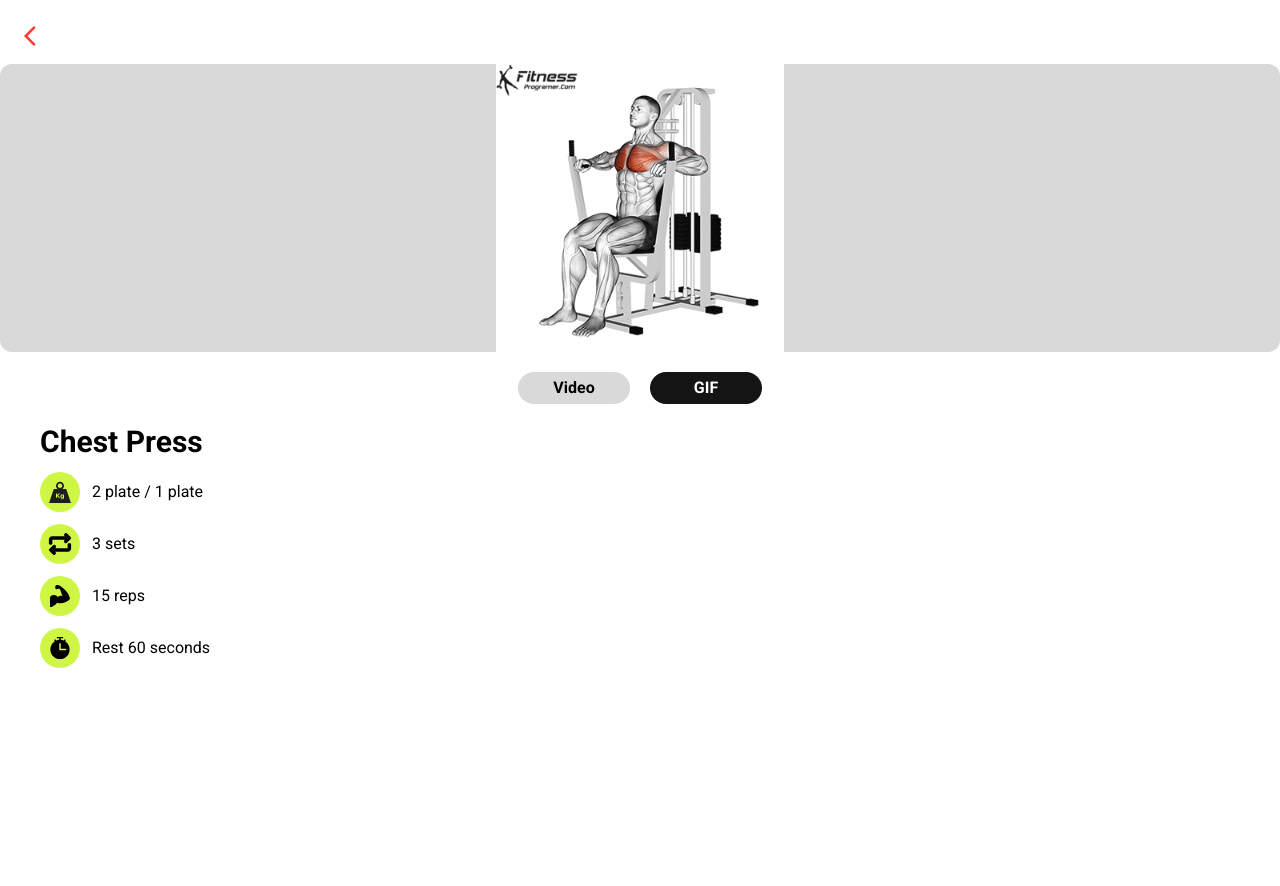
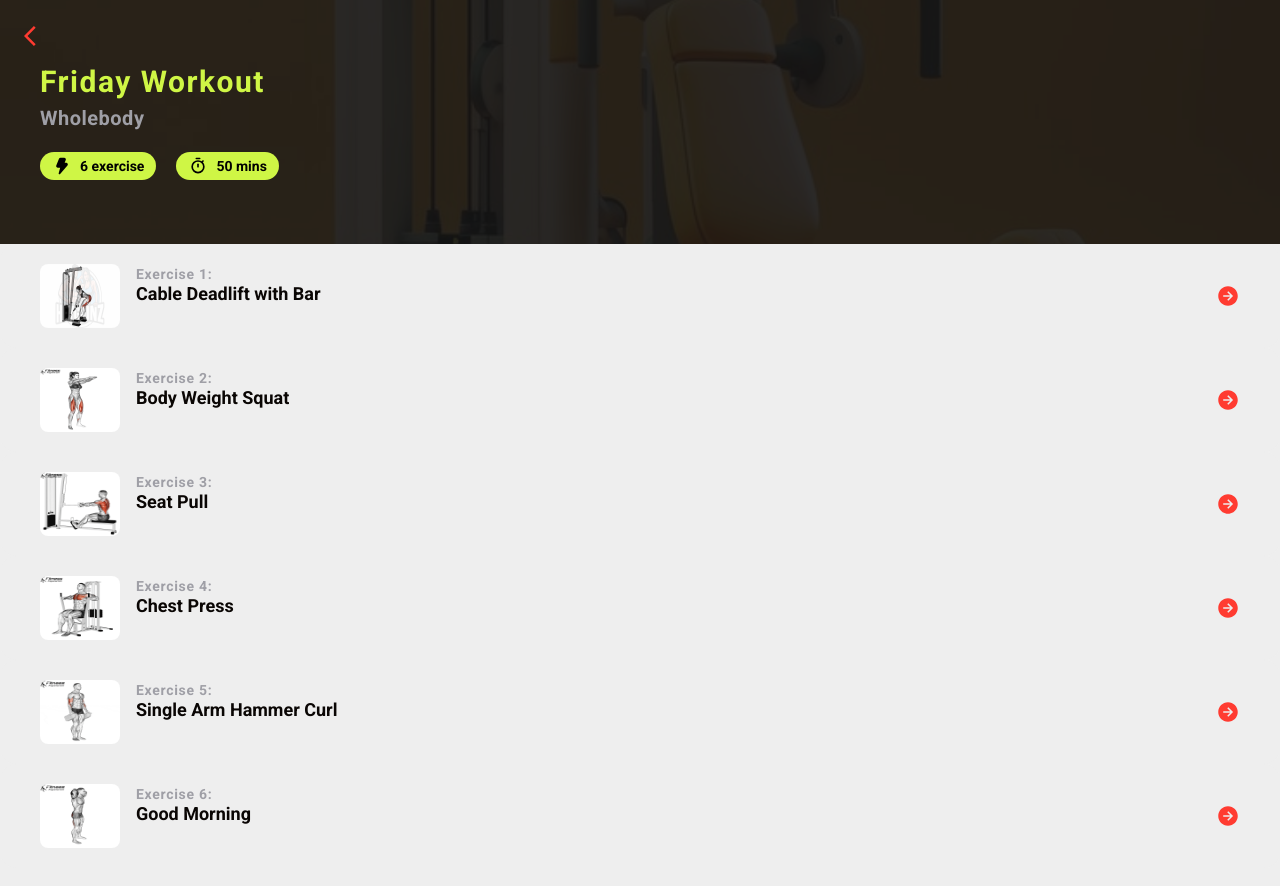
Before and after one commit to anderutan/home-workout-plan, a React (Vite) app: page /Friday in a window 1280 px wide. Shown: the top 886 px of the page. Before the commit the page ends 800 px from the top, so only its background shows below. Built offline with nearby package versions, Linux system fonts and the light colour scheme.

Commit message:
update '/' and '/:day' page

```diff
--- a/package.json
+++ b/package.json
@@ -12,7 +12,8 @@
   "dependencies": {
     "react": "^18.2.0",
     "react-dom": "^18.2.0",
-    "react-icons": "^5.1.0"
+    "react-icons": "^5.1.0",
+    "react-router-dom": "^6.23.0"
   },
   "devDependencies": {
     "@types/react": "^18.2.66",
--- a/src/App.jsx
+++ b/src/App.jsx
@@ -1,15 +1,25 @@
 import ExercisePage from './pages/ExercisePage';
 import MainPage from './pages/MainPage';
 import WorkoutListPage from './pages/WorkoutListPage';
+import MainLayout from './layouts/MainLayout';
+import {
+  Route,
+  createBrowserRouter,
+  createRoutesFromElements,
+  RouterProvider,
+} from 'react-router-dom';
+
+const router = createBrowserRouter(
+  createRoutesFromElements(
+    <Route path='/' element={<MainLayout />}>
+      <Route index element={<MainPage />} />
+      <Route path='/:day' element={<WorkoutListPage />} />
+    </Route>
+  )
+);
 
 function App() {
-  return (
-    <>
-      {/* <MainPage /> */}
-      {/* <WorkoutListPage /> */}
-      <ExercisePage />
-    </>
-  );
+  return <RouterProvider router={router} />;
 }
 
 export default App;
--- a/src/components/Hero.jsx
+++ b/src/components/Hero.jsx
@@ -11,7 +11,7 @@ export default function Hero() {
       }}
     >
       <div className='absolute inset-0 bg-hd-main opacity-80'></div>
-      <h1 className='text-5xl font-bold text-f-main relative drop-shadow-[0_3px_3px_rgba(255,255,255,1)] tracking-wide'>
+      <h1 className='text-4xl font-bold text-f-main relative drop-shadow-[0_3px_3px_rgba(255,255,255,1)] tracking-wide'>
         Home <br />
         Workout Plan
       </h1>
--- a/src/components/WorkoutList.jsx
+++ b/src/components/WorkoutList.jsx
@@ -1,45 +1,63 @@
-import { useState } from 'react';
-import img from '../assets/images/gif/monday/chest-press.gif';
+import { useEffect, useState } from 'react';
 import { IoArrowForwardCircleSharp } from 'react-icons/io5';
+import { Link } from 'react-router-dom';
+import { useParams } from 'react-router-dom';
+import workoutList from '../workout.json';
 
 export default function WorkoutList() {
+  const { day } = useParams();
   const [isHover, setIsHover] = useState(false);
+  const [workoutData, setWorkoutData] = useState(null);
 
-  function handleHover() {
-    setIsHover(true);
-  }
+  useEffect(() => {
+    setWorkoutData(
+      workoutList.filter((workout) => workout.day === day)[0].exercises
+    );
+  }, [day]);
 
-  function handleMouseOut() {
-    setIsHover(false);
+  function handleHover(index) {
+    setIsHover(index);
   }
 
   return (
-    <div
-      className={`px-10 py-3 flex rounded-2xl items-center ${
-        isHover ? 'bg-hd-second' : 'bg-bg-main'
+    <div className='h-full bg-bg-main'>
+      {workoutData
+        ? workoutData.map((workout, index) => (
+            <Link
+              to={`/${day}/${workout.name}`}
+              key={index}
+              className={`px-10 py-5 flex rounded-2xl items-center ${
+                isHover === index ? 'bg-hd-second' : 'bg-bg-main'
               }`}
-      onMouseEnter={handleHover}
-      onMouseOut={handleMouseOut}
-      onClick={handleHover}
+              onMouseEnter={() => handleHover(index)}
+              onMouseOut={() => setIsHover(null)}
+              onClick={() => handleHover(index)}
             >
-      <img src={img} alt='' className='h-16 w-20 rounded-lg' />
+              <img
+                src={workout.gifImage}
+                alt=''
+                className='h-16 w-20 rounded-lg'
+              />
               <div className='ml-4 self-start'>
                 <p className='text-sm font-bold text-f-second tracking-wider'>
-          Exercise 1:
+                  Exercise {index + 1}:
                 </p>
                 <p
-          className={`text-xl font-bold  -mt-1 ${
-            isHover ? 'text-white' : 'text-f-main'
+                  className={`text-lg font-bold leading-5 mr-2 ${
+                    isHover === index ? 'text-white' : 'text-f-main'
                   }`}
                 >
-          Chest Press
+                  {workout.name}
                 </p>
               </div>
               <IoArrowForwardCircleSharp
-        className={`ml-auto mr-2 text-2xl  ${
-          isHover ? 'text-hd-main' : 'text-arrow'
+                className={`ml-auto text-2xl  ${
+                  isHover === index ? 'text-hd-main' : 'text-arrow'
                 }`}
               />
+            </Link>
+          ))
+        : null}
     </div>
   );
 }
--- a/src/components/WorkoutListHero.jsx
+++ b/src/components/WorkoutListHero.jsx
@@ -2,8 +2,18 @@ import exerciseIcon from '../assets/icon/thunder.svg';
 import timeIcon from '../assets/icon/timer-1.svg';
 import { MdArrowBackIos } from 'react-icons/md';
 import bgImg from '../assets/images/background-2.jpg';
+import { Link, useParams } from 'react-router-dom';
+import workoutData from '../workout.json';
+import { useEffect, useState } from 'react';
 
 export default function WorkoutListHero() {
+  const { day } = useParams();
+  const [workoutByDay, setWorkoutByDay] = useState(null);
+
+  useEffect(() => {
+    setWorkoutByDay(workoutData.filter((workout) => workout.day === day));
+  }, []);
+
   return (
     <div
       className=' bg-hd-second py-16 px-10 relative'
@@ -14,25 +24,29 @@ export default function WorkoutListHero() {
       }}
     >
       <div className='absolute inset-0 bg-hd-second opacity-90'></div>
+      <Link to='/'>
         <MdArrowBackIos className='text-arrow text-2xl absolute top-6 left-6' />
-      <div className='relative'>
-        <h1 className='text-4xl font-bold text-hd-main tracking-wider '>
-          Monday Workout
+      </Link>
+      {workoutByDay ? (
+        <div to={`/`} className='relative'>
+          <h1 className='text-3xl font-bold text-hd-main tracking-wider '>
+            {workoutByDay[0].day} Workout
           </h1>
-        <p className='text-xl font-bold text-f-second tracking-wide mt-2'>
-          Chest - Tricep
+          <p className='text-xl font-bold text-f-second tracking-wide mt-1'>
+            {workoutByDay[0].type}
           </p>
           <div className='flex gap-5 mt-5'>
-          <div className='bg-hd-main px-3 py-1 font-bold rounded-3xl flex items-center gap-2'>
+            <div className='bg-hd-main px-3 py-1 font-bold text-sm rounded-3xl flex items-center gap-2'>
               <img src={exerciseIcon} alt='' className='h-5' />
-            <p>6 exercises</p>
+              <p>{workoutByDay[0].noOfExercise} exercise</p>
             </div>
-          <div className='bg-hd-main px-3 py-1 font-bold rounded-3xl flex items-center gap-2'>
+            <div className='bg-hd-main px-3 py-1 font-bold text-sm rounded-3xl flex items-center gap-2'>
               <img src={timeIcon} alt='' className='h-5' />
-            <p>45 mins</p>
+              <p>{workoutByDay[0].duration} mins</p>
             </div>
           </div>
         </div>
+      ) : null}
     </div>
   );
 }
--- a/src/components/WorkoutSection.jsx
+++ b/src/components/WorkoutSection.jsx
@@ -1,17 +1,70 @@
-import cover from '../assets/images/cover-picture/monday.jpg';
+import { useEffect, useState } from 'react';
 import { FaArrowCircleRight } from 'react-icons/fa';
+import { Link } from 'react-router-dom';
+import workoutList from '../workout.json';
 
 export default function WorkoutSection() {
+  const [workoutData, setWorkoutData] = useState([]);
+  const [loading, setLoading] = useState(true);
+  const [error, setError] = useState(null);
+  const [isHover, setIsHover] = useState(null);
+
+  function handleHover(itemId) {
+    setIsHover(itemId);
+  }
+
+  useEffect(() => {
+    try {
+      setWorkoutData(workoutList);
+    } catch (error) {
+      console.error('Failed to fetch workout data:', error);
+      setError('An error occurred while loading workouts.');
+    } finally {
+      setLoading(false);
+    }
+  }, []);
+
   return (
-    <div className='flex items-center my-3 px-5'>
-      <img src={cover} alt='' className='h-20 rounded-lg' />
-      <div className='ml-4'>
-        <p className='text-xl text-f-main font-bold tracking-wide'>
-          Monday Workout
-        </p>
-        <p className='text-sm text-f-second font-semibold '>Chest - Tricep</p>
-      </div>
-      <FaArrowCircleRight className='ml-auto mr-2 text-2xl text-arrow' />
+    <div className='mt-5  px-5'>
+      {loading && <p>Loading workouts...</p>}
+      {error && <p>{error}</p>}
+      {workoutData && workoutData.length > 0
+        ? workoutData.map((workout) => (
+            <Link
+              to={`/${workout.day}`}
+              key={workout.id}
+              className={`flex items-center py-5 rounded-2xl ${
+                isHover === workout.id ? 'bg-hd-second' : 'bg-bg-second'
+              }`}
+              onMouseEnter={() => handleHover(workout.id)}
+              onMouseOut={() => setIsHover(null)}
+              onClick={() => handleHover(workout.id)}
+            >
+              <img
+                src={workout.coverPicture}
+                alt=''
+                className='h-16 rounded-lg'
+              />
+              <div className='ml-4'>
+                <p
+                  className={`text-lg  font-bold tracking-wide ${
+                    isHover === workout.id ? 'text-white' : 'text-f-main'
+                  }`}
+                >
+                  {workout.day} Workout
+                </p>
+                <p className='text-sm text-f-second font-semibold '>
+                  {workout.type}
+                </p>
+              </div>
+              <FaArrowCircleRight
+                className={`ml-auto mr-2 text-xl  ${
+                  isHover === workout.id ? 'text-hd-main' : 'text-arrow'
+                }`}
+              />
+            </Link>
+          ))
+        : null}
     </div>
   );
 }
--- /dev/null
+++ b/src/layouts/MainLayout.jsx
@@ -0,0 +1,9 @@
+import { Outlet } from 'react-router-dom';
+
+export default function MainLayout() {
+  return (
+    <div className='h-screen bg-bg-second'>
+      <Outlet />
+    </div>
+  );
+}
--- a/src/pages/ExercisePage.jsx
+++ b/src/pages/ExercisePage.jsx
@@ -5,13 +5,16 @@ import repsIcon from '../assets/icon/arm.svg';
 import timeIcon from '../assets/icon/timer.svg';
 import { useState } from 'react';
 import gif from '../assets/images/gif/monday/chest-press.gif';
+import { Link } from 'react-router-dom';
 
 export default function ExercisePage() {
   const [showGif, setShowGif] = useState(true);
 
   return (
     <div className='relative pt-16 pb-10'>
-      <MdArrowBackIos className='text-arrow text-2xl absolute top-6 left-6' />
+      <Link to='/'>
+        <MdArrowBackIos className='text-arrow text-2xl absolute top-6 left-6' />
+      </Link>
       <div className='w-full h-72 bg-bg-main rounded-xl flex justify-center'>
         {showGif ? (
           <img src={gif} alt='' className='h-72' />
--- a/src/workout.json
+++ b/src/workout.json
@@ -4,8 +4,8 @@
     "day": "Monday",
     "type": "Chest - Tricep",
     "noOfExercise": 6,
-    "duration": 45,
-    "coverPicture": "assets/images/cover-picture/monday.jpg",
+    "duration": 40,
+    "coverPicture": "/src/assets/images/cover-picture/monday.jpg",
     "exercises": [
       {
         "name": "Chest Press",
@@ -80,8 +80,8 @@
     "day": "Tuesday",
     "type": "Back - Bicep",
     "noOfExercise": 6,
-    "duration": 45,
-    "coverPicture": "assets/images/cover-picture/tuesday.jpg",
+    "duration": 40,
+    "coverPicture": "/src/assets/images/cover-picture/tuesday.jpg",
     "exercises": [
       {
         "name": "Lat Pulldown",
@@ -157,7 +157,7 @@
     "type": "Leg",
     "noOfExercise": 6,
     "duration": 45,
-    "coverPicture": "assets/images/cover-picture/wednesday.jpg",
+    "coverPicture": "/src/assets/images/cover-picture/wednesday.jpg",
     "exercises": [
       {
         "name": "Leg Press",
@@ -232,8 +232,8 @@
     "day": "Thursday",
     "type": "Shoulder - Core",
     "noOfExercise": 6,
-    "duration": 45,
-    "coverPicture": "assets/images/cover-picture/thursday.jpg",
+    "duration": 50,
+    "coverPicture": "/src/assets/images/cover-picture/thursday.jpg",
     "exercises": [
       {
         "name": "Single Arm Shoulder Press",
@@ -247,7 +247,7 @@
         "gifImage": "/src/assets/images/gif/thursday/single-arm-shoulder-press.gif"
       },
       {
-        "name": "Tricep Overhead Extension with Resistance Band",
+        "name": "Tricep Overhead with Band",
         "weightFather": 0,
         "weightMother": 0,
         "tool": "Blue / Green Band",
@@ -308,8 +308,8 @@
     "day": "Friday",
     "type": "Wholebody",
     "noOfExercise": 6,
-    "duration": 45,
-    "coverPicture": "assets/images/cover-picture/friday.jpg",
+    "duration": 50,
+    "coverPicture": "/src/assets/images/cover-picture/friday.jpg",
     "exercises": [
       {
         "name": "Cable Deadlift with Bar",
--- a/tailwind.config.js
+++ b/tailwind.config.js
@@ -8,7 +8,7 @@ export default {
         'f-second': '#9F9FA6',
         'hd-main': '#CFF645',
         'hd-second': '#141414',
-        'bg-main': '#D9D9D9',
+        'bg-main': '#EEEEEE',
         'bg-second': '#fff',
         arrow: '#FF3B31',
       },
```
Also changed, not shown: 1 other file (tests, documents, lock files or other folders). Lines whose indentation alone changed are shown as unchanged.
